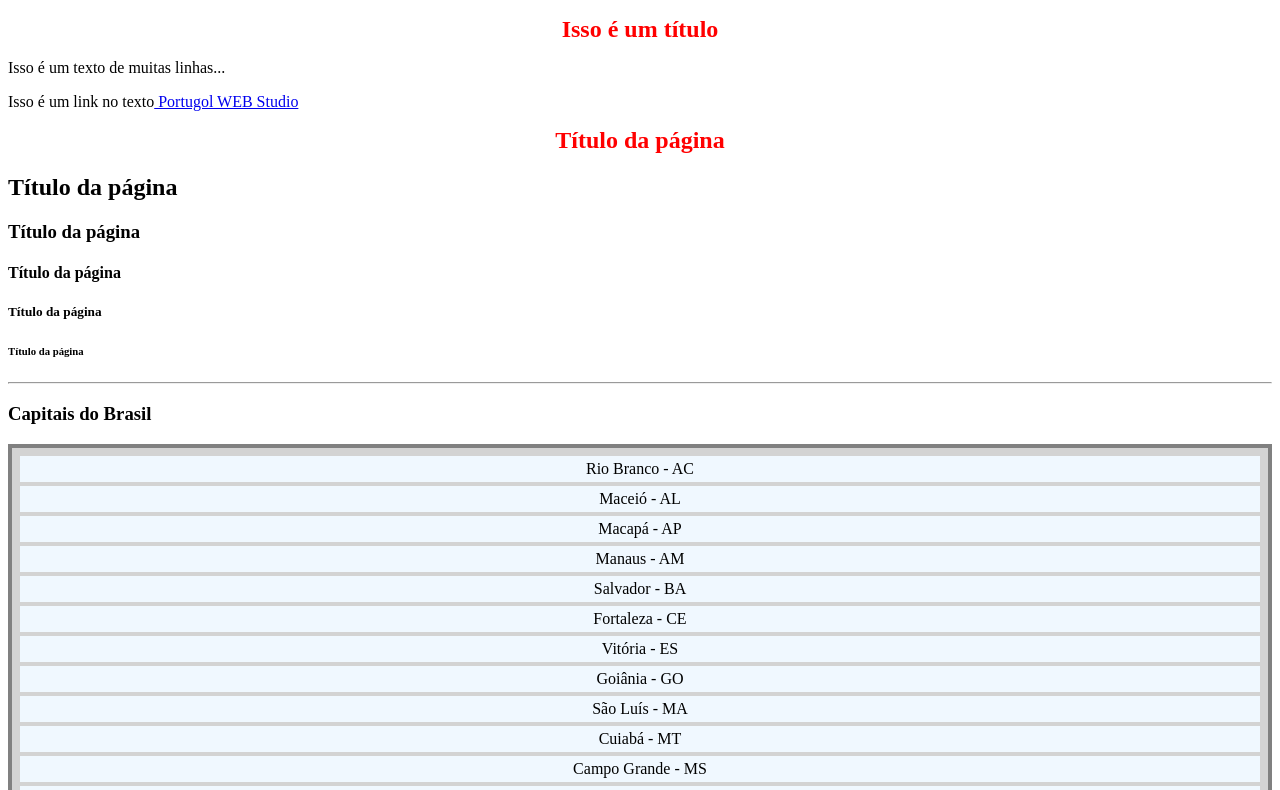
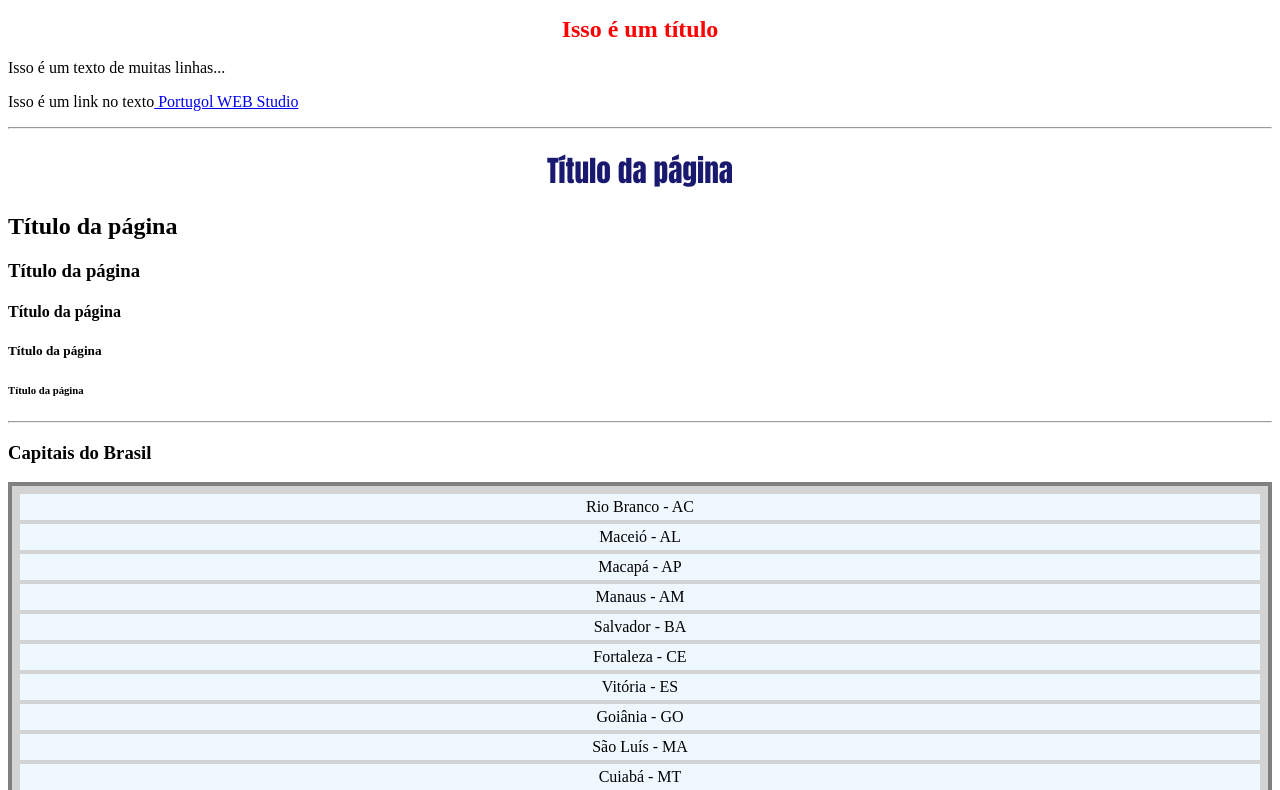
Before and after one commit to vincymendess/aula_HTML, a plain HTML site: page index.html in a window 1280 px wide. Shown: the top 790 px of the page. Drawn offline with Linux system fonts and the light colour scheme.

Commit message:
Update index.html

```diff
--- a/index.html
+++ b/index.html
@@ -14,7 +14,9 @@
     <p>Isso é um texto de muitas linhas...</p>
     <p>Isso é um link no texto<a href="https://portugol.dev"> Portugol WEB Studio</a></p>
 
-    <h1>Título da página</h1>
+    <hr>
+
+    <h1 class="titulo">Título da página</h1>
     <h2>Título da página</h2>
     <h3>Título da página</h3>
     <h4>Título da página</h4>
```
